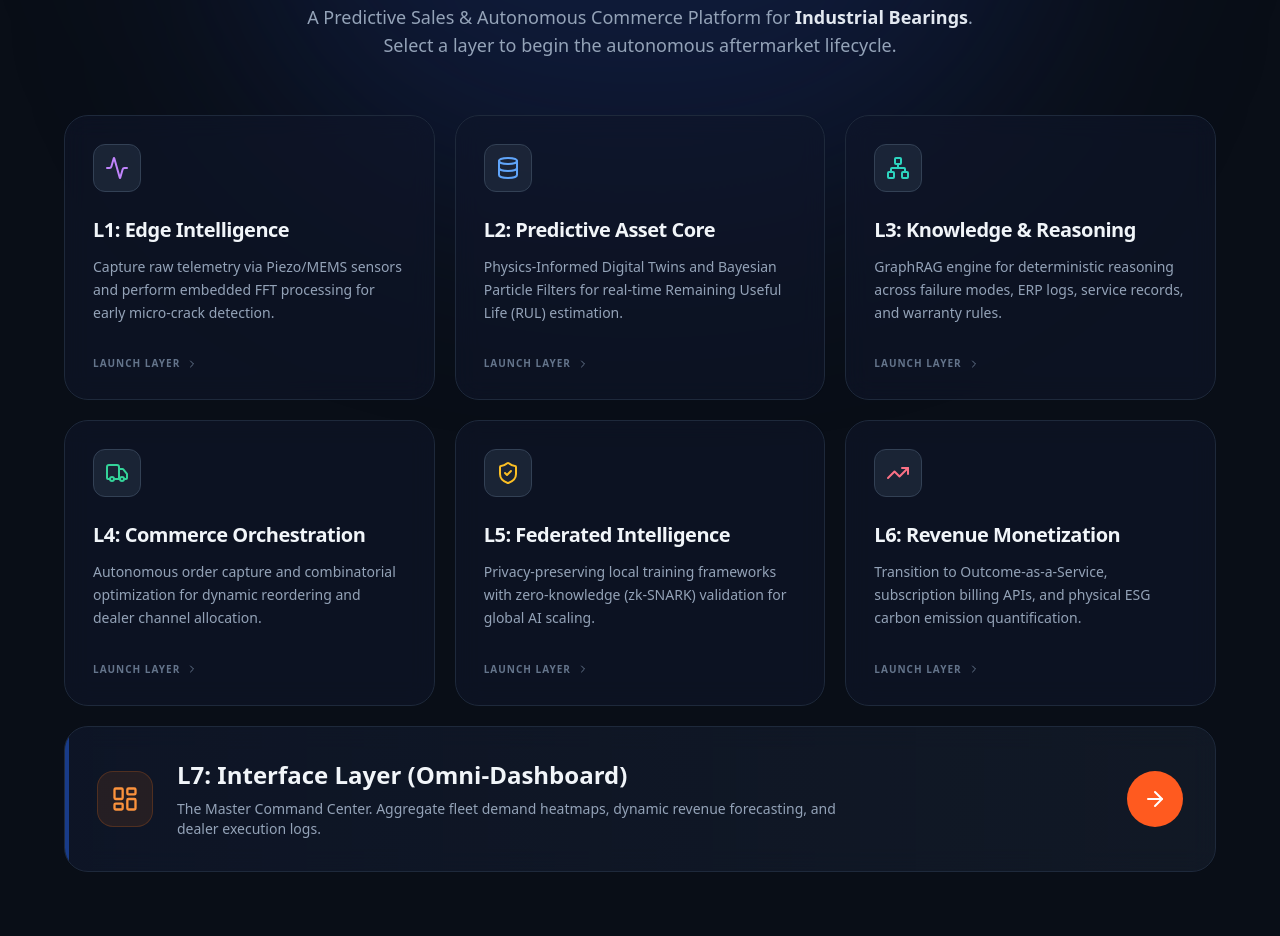
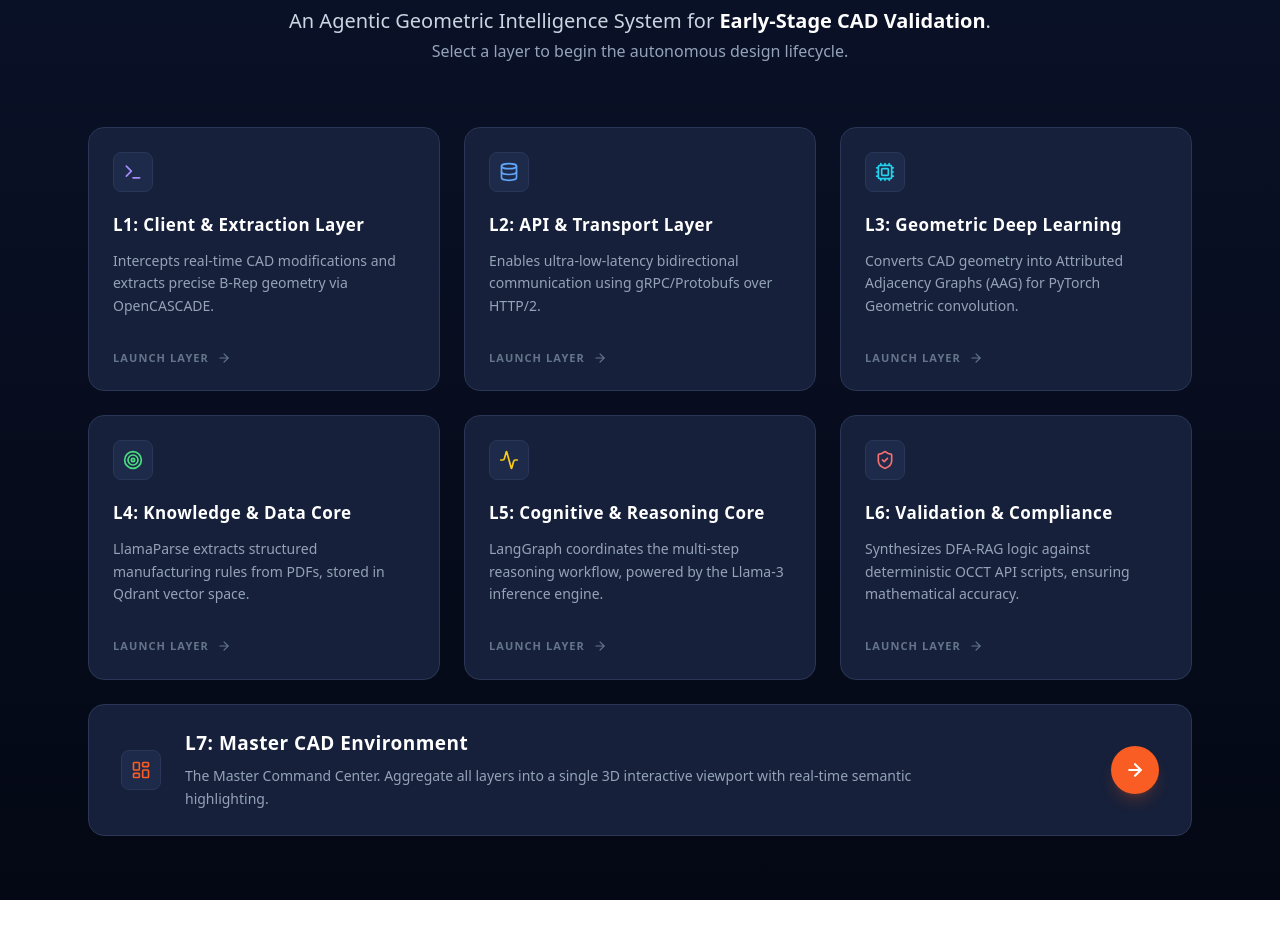
Before and after one commit to singhyuvraj75/smart_bearing_prototype, a React (Vite) app: page / in a window 1280 px wide. Shown: the part 190-1126 px from the top of the page. After the commit the page ends 1090 px from the top, so only its background shows below. Built offline with nearby package versions, Linux system fonts and the light colour scheme.

Commit message:
Refactor Dashboard component and update layers

```diff
--- a/src/pages/dashboard.jsx
+++ b/src/pages/dashboard.jsx
@@ -1,159 +1,180 @@
-import React from "react";
-import { useNavigate } from "react-router-dom";
+import React, { useState } from 'react';
 import {
+  Terminal,
+  Database,
+  Cpu,
+  Target,
   Activity,
-    Database,
-    Network,
-    Truck,
   ShieldCheck,
-    TrendingUp,
   LayoutDashboard,
-    ChevronRight,
-    Zap,
   ArrowRight,
-} from "lucide-react";
+  ChevronLeft,
+  Zap
+} from 'lucide-react';
 
-export default function Dashboard() {
-    const navigate = useNavigate();
-
+// --- DATA: Architectural Layers ---
 const layers = [
   {
-            id: "L1",
-            title: "Edge Intelligence",
-            route: "/layer1",
-            description:
-                "Capture raw telemetry via Piezo/MEMS sensors and perform embedded FFT processing for early micro-crack detection.",
-            icon: Activity,
-            color: "text-purple-400",
+    id: 'L1',
+    title: 'Client & Extraction Layer',
+    description: 'Intercepts real-time CAD modifications and extracts precise B-Rep geometry via OpenCASCADE.',
+    icon: Terminal,
+    iconColor: 'text-[#a78bfa]' // Purple
   },
   {
-            id: "L2",
-            title: "Predictive Asset Core",
-            route: "/layer2",
-            description:
-                "Physics-Informed Digital Twins and Bayesian Particle Filters for real-time Remaining Useful Life (RUL) estimation.",
+    id: 'L2',
+    title: 'API & Transport Layer',
+    description: 'Enables ultra-low-latency bidirectional communication using gRPC/Protobufs over HTTP/2.',
     icon: Database,
-            color: "text-blue-400",
+    iconColor: 'text-[#60a5fa]' // Blue
   },
   {
-            id: "L3",
-            title: "Knowledge & Reasoning",
-            route: "/layer3",
-            description:
-                "GraphRAG engine for deterministic reasoning across failure modes, ERP logs, service records, and warranty rules.",
-            icon: Network,
-            color: "text-teal-400",
+    id: 'L3',
+    title: 'Geometric Deep Learning',
+    description: 'Converts CAD geometry into Attributed Adjacency Graphs (AAG) for PyTorch Geometric convolution.',
+    icon: Cpu,
+    iconColor: 'text-[#22d3ee]' // Cyan
   },
   {
-            id: "L4",
-            title: "Commerce Orchestration",
-            route: "/layer4",
-            description:
-                "Autonomous order capture and combinatorial optimization for dynamic reordering and dealer channel allocation.",
-            icon: Truck,
-            color: "text-emerald-400",
+    id: 'L4',
+    title: 'Knowledge & Data Core',
+    description: 'LlamaParse extracts structured manufacturing rules from PDFs, stored in Qdrant vector space.',
+    icon: Target,
+    iconColor: 'text-[#4ade80]' // Green
   },
   {
-            id: "L5",
-            title: "Federated Intelligence",
-            route: "/layer5",
-            description:
-                "Privacy-preserving local training frameworks with zero-knowledge (zk-SNARK) validation for global AI scaling.",
-            icon: ShieldCheck,
-            color: "text-amber-400",
+    id: 'L5',
+    title: 'Cognitive & Reasoning Core',
+    description: 'LangGraph coordinates the multi-step reasoning workflow, powered by the Llama-3 inference engine.',
+    icon: Activity,
+    iconColor: 'text-[#facc15]' // Yellow
   },
   {
-            id: "L6",
-            title: "Revenue Monetization",
-            route: "/layer6",
-            description:
-                "Transition to Outcome-as-a-Service, subscription billing APIs, and physical ESG carbon emission quantification.",
-            icon: TrendingUp,
-            color: "text-rose-400",
-        },
+    id: 'L6',
+    title: 'Validation & Compliance',
+    description: 'Synthesizes DFA-RAG logic against deterministic OCCT API scripts, ensuring mathematical accuracy.',
+    icon: ShieldCheck,
+    iconColor: 'text-[#f87171]' // Red
+  }
 ];
 
+const omniLayer = {
+  id: 'L7',
+  title: 'Master CAD Environment',
+  description: 'The Master Command Center. Aggregate all layers into a single 3D interactive viewport with real-time semantic highlighting.',
+  icon: LayoutDashboard,
+  iconColor: 'text-[#f95d24]' // Orange
+};
+
+export default function AegisCADDashboard() {
+  const [activeLayer, setActiveLayer] = useState(null);
+
+  // --- Active Layer Placeholder View ---
+  if (activeLayer) {
     return (
-        <div className="min-h-screen bg-[#090e17] flex flex-col items-center justify-center py-16 px-4 font-sans relative overflow-hidden text-slate-300">
+      <div className="min-h-screen bg-[#0b132b] text-slate-200 p-8 font-sans">
+        <div className="max-w-6xl mx-auto">
+          <button
+            onClick={() => setActiveLayer(null)}
+            className="flex items-center space-x-2 text-slate-400 hover:text-white transition-colors mb-8 group"
+          >
+            <ChevronLeft className="w-5 h-5 group-hover:-translate-x-1 transition-transform" />
+            <span className="font-semibold tracking-wide text-sm uppercase">Return to Dashboard</span>
+          </button>
 
-            {/* Background Glow */}
-            <div className="absolute top-[-20%] left-1/2 -translate-x-1/2 w-[800px] h-[600px] bg-blue-900/30 rounded-full blur-[120px] pointer-events-none"></div>
+          <div className="flex flex-col items-center justify-center h-[60vh] border border-dashed border-[#2a3655] rounded-2xl bg-[#16203a]/50">
+            <activeLayer.icon className={`w-16 h-16 ${activeLayer.iconColor} mb-6 opacity-80`} />
+            <h2 className="text-3xl font-light tracking-tight text-white mb-3">
+              <span className="font-bold">{activeLayer.id}:</span> {activeLayer.title}
+            </h2>
+            <p className="text-slate-400 max-w-lg text-center leading-relaxed">
+              Module code for this layer goes here. Waiting for your command to build out this component.
+            </p>
+          </div>
+        </div>
+      </div>
+    );
+  }
 
-            {/* Header */}
-            <div className="text-center z-10 max-w-3xl mx-auto mb-14">
-                <div className="inline-flex items-center gap-2 px-3 py-1 rounded-full border border-blue-500/30 bg-blue-500/10 text-blue-400 text-[10px] font-bold uppercase tracking-widest mb-6">
-                    <Zap className="w-3 h-3" /> Predictive Aftermarket Platform
+  // --- Main Dashboard Render ---
+  return (
+    <div className="min-h-screen bg-gradient-to-b from-[#0b132b] to-[#040814] text-slate-300 font-sans relative overflow-hidden">
+
+      <div className="max-w-6xl mx-auto px-6 py-16 relative z-10">
+
+        {/* Header Section */}
+        <header className="mb-16 text-center flex flex-col items-center">
+          <div className="inline-flex items-center space-x-2 px-3 py-1 rounded-full bg-[#1e293b]/50 border border-[#38bdf8]/30 text-[#38bdf8] text-[10px] font-bold tracking-widest uppercase mb-8">
+            <Zap className="w-3 h-3 text-[#f95d24]" fill="#f95d24" />
+            <span>Autonomous Engineering Platform</span>
           </div>
 
-                <h1 className="text-5xl md:text-6xl font-black text-white tracking-tight mb-5">
-                    Bearing<span className="text-blue-500">IQ</span>
+          <h1 className="text-5xl md:text-6xl tracking-tight mb-4">
+            <span className="font-bold text-white">Aegis</span><span className="font-bold text-[#38bdf8]">CAD</span>
           </h1>
 
-                <p className="text-slate-400 text-base md:text-lg leading-relaxed">
-                    A Predictive Sales & Autonomous Commerce Platform for
-                    <strong className="text-slate-200"> Industrial Bearings</strong>.
-                    <br />
-                    Select a layer to begin the autonomous aftermarket lifecycle.
+          <p className="text-lg md:text-xl text-slate-300 max-w-3xl mx-auto leading-relaxed font-light mb-1">
+            An Agentic Geometric Intelligence System for <span className="font-semibold text-white">Early-Stage CAD Validation</span>.
+          </p>
+          <p className="text-md text-slate-400 font-light">
+            Select a layer to begin the autonomous design lifecycle.
+          </p>
+        </header>
+
+        {/* L1-L6 Grid */}
+        <div className="grid grid-cols-1 md:grid-cols-2 lg:grid-cols-3 gap-6 mb-6">
+          {layers.map((layer) => (
+            <div
+              key={layer.id}
+              onClick={() => setActiveLayer(layer)}
+              className="group bg-[#16203a] rounded-2xl p-6 border border-[#2a3655] hover:border-[#4b5e8c] transition-all duration-300 cursor-pointer flex flex-col h-full"
+            >
+              <div className="w-10 h-10 rounded-lg bg-[#1e2a4a] border border-[#2a3655] flex items-center justify-center mb-5 group-hover:bg-[#233257] transition-colors">
+                <layer.icon className={`w-5 h-5 ${layer.iconColor}`} strokeWidth={2} />
+              </div>
+
+              <div className="flex-grow">
+                <h3 className="text-[17px] font-bold text-white mb-3 tracking-wide">
+                  {layer.id}: {layer.title}
+                </h3>
+                <p className="text-sm text-slate-400 leading-relaxed">
+                  {layer.description}
                 </p>
               </div>
 
-            {/* Layers Grid */}
-            <div className="z-10 grid grid-cols-1 md:grid-cols-2 lg:grid-cols-3 gap-5 max-w-6xl w-full">
-                {layers.map((layer) => (
-                    <div
-                        key={layer.id}
-                        onClick={() => navigate(layer.route)}
-                        className="group cursor-pointer bg-[#0f172a]/60 backdrop-blur-md border border-slate-800 hover:border-slate-600 hover:bg-[#1e293b]/60 transition-all duration-300 rounded-3xl p-7 flex flex-col"
-                    >
-                        <div className="w-12 h-12 rounded-xl bg-slate-800/80 border border-slate-700 flex items-center justify-center mb-6 group-hover:scale-110 transition-transform">
-                            <layer.icon className={`w-6 h-6 ${layer.color}`} />
-                        </div>
-
-                        <h2 className="text-xl font-bold text-slate-100 mb-3 tracking-tight">
-                            {layer.id}: {layer.title}
-                        </h2>
-
-                        <p className="text-sm text-slate-400 leading-relaxed flex-1">
-                            {layer.description}
-                        </p>
-
-                        <div className="mt-8 text-[10px] font-black text-slate-500 uppercase tracking-widest flex items-center gap-1.5 group-hover:text-blue-400">
-                            Launch Layer <ChevronRight className="w-3 h-3" />
+              <div className="flex items-center text-[11px] font-bold text-slate-500 group-hover:text-slate-300 transition-colors mt-8 uppercase tracking-widest">
+                <span>Launch Layer</span>
+                <ArrowRight className="w-3.5 h-3.5 ml-2 transition-transform group-hover:translate-x-1" />
               </div>
             </div>
           ))}
         </div>
 
-            {/* Layer 7 Banner */}
-            <div className="z-10 max-w-6xl w-full mt-5">
+        {/* L7: Omni-Dashboard (Full Width) */}
         <div
-                    onClick={() => navigate("/layer7")}
-                    className="group cursor-pointer bg-gradient-to-r from-[#0f172a]/80 to-[#1e293b]/40 backdrop-blur-md border border-slate-800 hover:border-slate-600 transition-all duration-300 rounded-3xl p-6 md:p-8 flex flex-col md:flex-row items-start md:items-center justify-between gap-6 relative overflow-hidden"
+          onClick={() => setActiveLayer(omniLayer)}
+          className="group bg-[#16203a] rounded-2xl p-6 md:px-8 border border-[#2a3655] hover:border-[#4b5e8c] transition-all duration-300 cursor-pointer flex flex-col md:flex-row items-start md:items-center justify-between"
         >
-                    <div className="absolute left-0 top-0 bottom-0 w-1 bg-blue-600/50"></div>
-
-                    <div className="flex items-start md:items-center gap-6">
-                        <div className="w-14 h-14 rounded-2xl bg-orange-500/10 border border-orange-500/20 flex items-center justify-center text-orange-400">
-                            <LayoutDashboard className="w-7 h-7" />
+          <div className="flex items-start md:items-center flex-col md:flex-row mb-6 md:mb-0">
+            <div className="w-10 h-10 rounded-lg bg-[#1e2a4a] border border-[#2a3655] flex items-center justify-center mb-4 md:mb-0 md:mr-6 group-hover:bg-[#233257] transition-colors shrink-0">
+              <omniLayer.icon className={`w-5 h-5 ${omniLayer.iconColor}`} strokeWidth={2} />
             </div>
-
             <div>
-                            <h2 className="text-2xl font-bold text-slate-100 mb-2">
-                                L7: Interface Layer (Omni-Dashboard)
-                            </h2>
-                            <p className="text-sm text-slate-400 max-w-2xl">
-                                The Master Command Center. Aggregate fleet demand heatmaps,
-                                dynamic revenue forecasting, and dealer execution logs.
+              <h3 className="text-[19px] font-bold text-white mb-2 tracking-wide">
+                {omniLayer.id}: {omniLayer.title}
+              </h3>
+              <p className="text-sm text-slate-400 leading-relaxed max-w-3xl">
+                {omniLayer.description}
               </p>
             </div>
           </div>
 
-                    <div className="w-14 h-14 rounded-full bg-[#ff5a1f] hover:bg-[#ff6a33] text-white flex items-center justify-center transition-all">
-                        <ArrowRight className="w-6 h-6" />
-                    </div>
+          <div className="w-12 h-12 rounded-full bg-[#f95d24] flex items-center justify-center text-white shrink-0 shadow-lg shadow-[#f95d24]/20 group-hover:scale-105 transition-transform self-end md:self-auto">
+            <ArrowRight className="w-5 h-5" strokeWidth={2.5} />
           </div>
         </div>
 
       </div>
+    </div>
   );
 }
```
Lines whose indentation alone changed are shown as unchanged.
